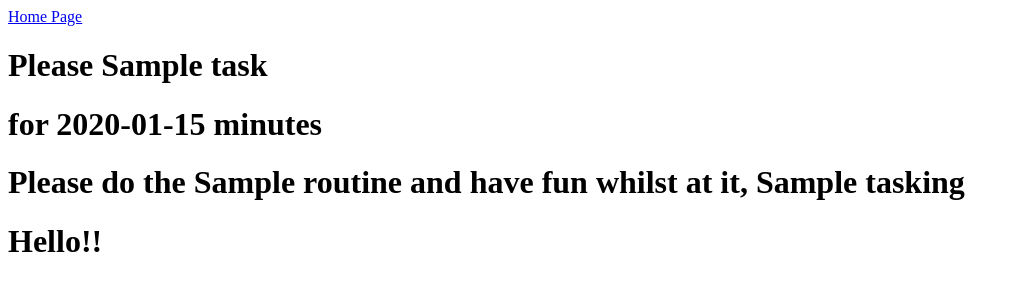
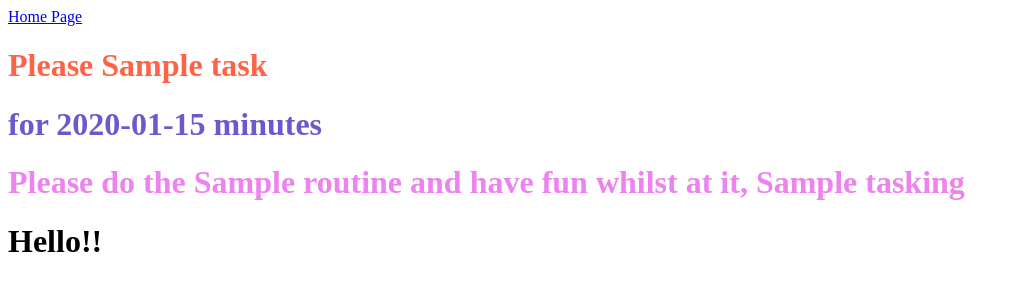
Before and after one commit to Poonam1390/Energise_app, a Flask app: template service1/application/templates/routine.html in a window 1280 px wide. Shown: the top 300 px of the page, without its empty margins (0-1020 px from the left). Run offline with Flask 2, Linux system fonts and the light colour scheme; the template is opened without the code that fills it: most values are stand-ins (such as "Sample title", 1, 10 or a date in 2020).

Commit message:
change the colours of font in routine.html

```diff
--- a/service1/application/templates/routine.html
+++ b/service1/application/templates/routine.html
@@ -1,8 +1,8 @@
 {% extends 'layout.html' %}
 {% block body_content %}
 <a href="{{ url_for('home') }}">Home Page</a>
-<h1>Please {{ task }}</h1>
-<h1>for {{ times }} minutes</h1>
-<h1> Please do the {{ routine }} and have fun whilst at it, {{ task  }}ing</h1>
+<h1 style="color:Tomato;">Please {{ task }}</h1>
+<h1 style="color:slateblue;">for {{ times }} minutes</h1>
+<h1 style="color:violet;"> Please do the {{ routine }} and have fun whilst at it, {{ task  }}ing</h1>
 <h1>Hello!!</h1>
 {% endblock body_content %}
```
